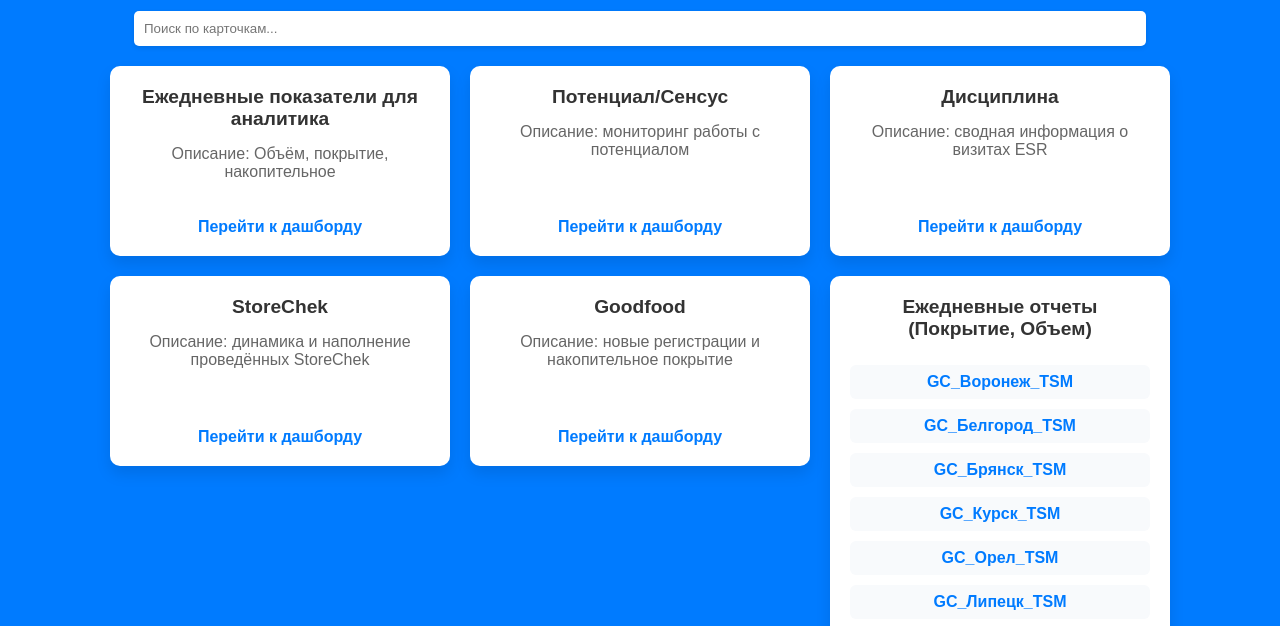
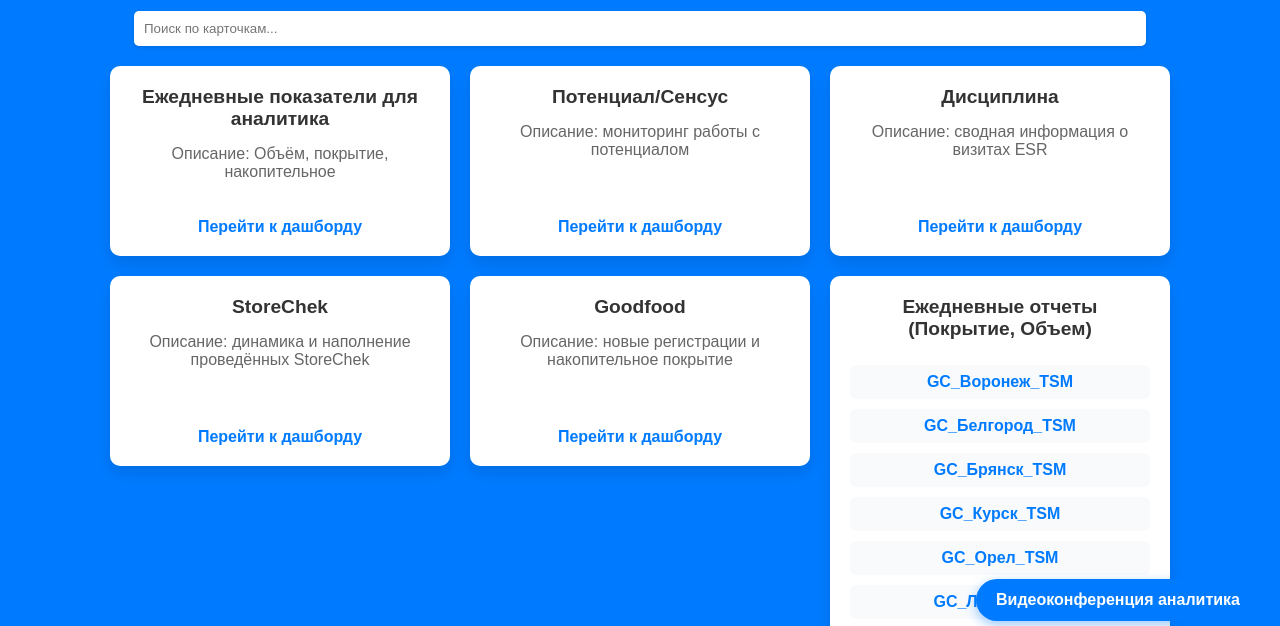
Before and after one commit to narciSSuca/narciSSuca.github.io, a plain HTML site: page index.html in a window 1280 px wide. Shown: the part 159-785 px from the top of the page. Drawn offline with Linux system fonts and the light colour scheme.

Commit message:
Update index.html

```diff
--- a/index.html
+++ b/index.html
@@ -83,7 +83,9 @@
     </main>
 
 
-
+    <a href="https://telemost.yandex.ru/j/92537877828086" class="video-conference-badge" target="_blank">
+        Видеоконференция аналитика
+    </a>
 
     <script>
         function displayCards() {
```
